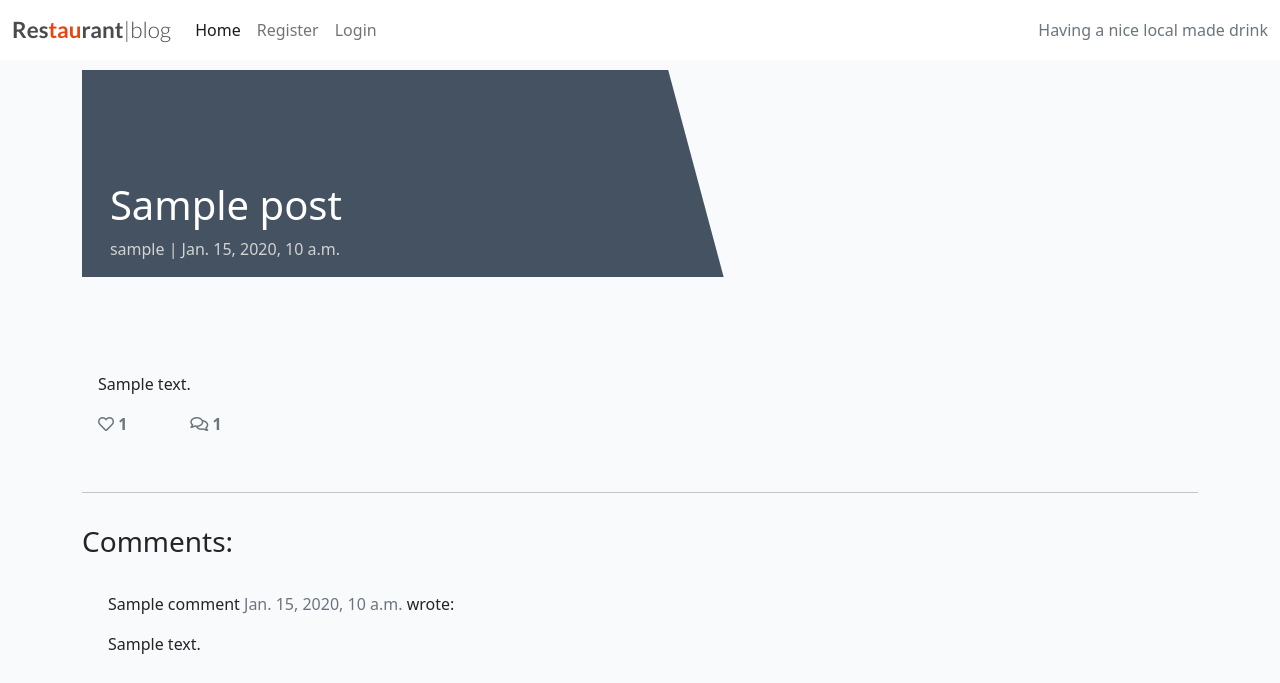
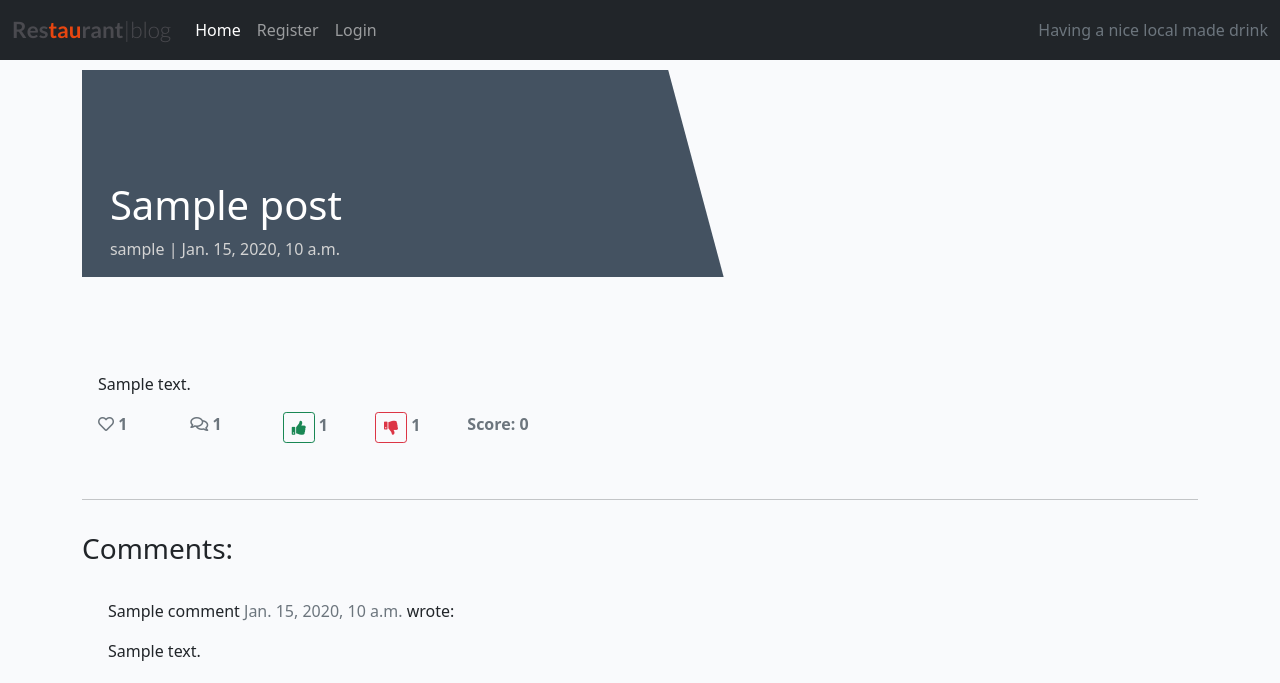
Before and after one commit to Friday79/my_site, a Django app: a page that uses templates/base.html in a window 1280 px wide. Shown: the top 683 px of the page. Run offline with Django 3.2, Linux system fonts and the light colour scheme; tables that the repository leaves empty hold one stand-in row (values such as "Sample post"); some libraries are stand-ins or nearby versions.

```diff
--- a/blog/views.py
+++ b/blog/views.py
@@ -4,6 +4,7 @@ from django.http import HttpResponseRedirect
 from django.http import JsonResponse
 from .models import Post, Category
 from .forms import CommentForm
+from django.contrib import messages
 
 
 class PostList(generic.ListView):
@@ -41,16 +42,27 @@ class PostDetail(View):
 
 
     def post(self, request, slug, *args, **kwargs):
+        post = get_object_or_404(Post, slug=slug)
 
-        queryset = Post.objects.filter(status=1)
-        post = get_object_or_404(queryset, slug=slug)
+    # Handle vote AJAX request
+        if request.headers.get("x-requested-with") == "XMLHttpRequest":
+            action = request.POST.get("action")
+            if action == 'upvote':
+                post.upvotes += 1
+            elif action == 'downvote':
+                post.downvotes += 1
+            post.save()
+            return JsonResponse({
+                'upvotes': post.upvotes,
+                'downvotes': post.downvotes,
+                'total_votes': post.total_votes()
+            })
 
+    # Handle comment form
         comments = post.comments.filter(approved=True).order_by("-created_on")
-        liked = False
-        if post.likes.filter(id=self.request.user.id).exists():
-            liked = True
+        liked = post.likes.filter(id=request.user.id).exists()
+        comment_form = CommentForm(data=request.POST)
 
-        comment_form = CommentForm(data=request.POST)
         if comment_form.is_valid():
             comment_form.instance.email = request.user.email
             comment_form.instance.name = request.user.username
@@ -58,8 +70,10 @@ class PostDetail(View):
             comment.post = post
             comment.save()
             messages.success(request, 'Your comment was submitted successfully.')
+            commented = True
         else:
             messages.error(request, 'There was a problem submitting your comment.')
+            commented = False
 
         return render(
             request,
@@ -67,28 +81,15 @@ class PostDetail(View):
             {
                 "post": post,
                 "comments": comments,
-                "commented": True,
+                "commented": commented,
                 "comment_form": comment_form,
-                "liked": liked
+                "liked": liked,
+                "upvotes": post.upvotes,
+                "downvotes": post.downvotes,
+                "total_votes": post.total_votes(),
             },
         )
 
-    def post(self, request, slug, *args, **kwargs):
-        """Handles upvote/downvote actions via AJAX"""
-        post = get_object_or_404(Post, slug=slug)
-
-        action = request.POST.get('action')
-        if action == 'upvote':
-            post.upvotes += 1
-        elif action == 'downvote':
-            post.downvotes += 1
-        post.save()
-
-        return JsonResponse({
-            'upvotes': post.upvotes,
-            'downvotes': post.downvotes,
-            'total_votes': post.total_votes()
-        })
 
 
 class PostLike(View):
--- a/templates/base.html
+++ b/templates/base.html
@@ -24,7 +24,7 @@
 
     <!-- Navigation -->
 
-    <nav class="navbar navbar-expand-lg navbar-light bg-white">
+    <nav class="navbar navbar-expand-lg navbar-dark bg-dark">
         <div class="container-fluid">
             <a class="navbar-brand" href="{% url 'home' %}"><span class="brand">Res<span class="red-o">tau</span>rant<span
                         class="thin">|blog</span></span></span></a>
--- a/templates/post_detail.html
+++ b/templates/post_detail.html
@@ -58,6 +58,27 @@
                             {{ total_comments }}</strong>
                         {% endwith %}
                     </div>
+                    <div class="col-1">
+                        <strong class="text-secondary">
+                        <button id="upvote-btn" class="btn btn-sm btn-outline-success" data-action="upvote" data-slug="{{ post.slug }}">
+                        <i class="fas fa-thumbs-up"></i>
+                        </button>
+                        <span id="upvotes-count">{{ post.upvotes }}</span>
+                        </strong>
+                    </div>
+                    <div class="col-1">
+                        <strong class="text-secondary">
+                        <button id="downvote-btn" class="btn btn-sm btn-outline-danger" data-action="downvote" data-slug="{{ post.slug }}">
+                        <i class="fas fa-thumbs-down"></i>
+                        </button>
+                        <span id="downvotes-count">{{ post.downvotes }}</span>
+                        </strong>
+                    </div>
+                    <div class="col-2">
+                        <strong class="text-secondary">
+                        Score: <span id="total-votes">{{ post.total_votes }}</span>
+                        </strong>
+                    </div>
                 </div>
             </div>
         </div>
```
